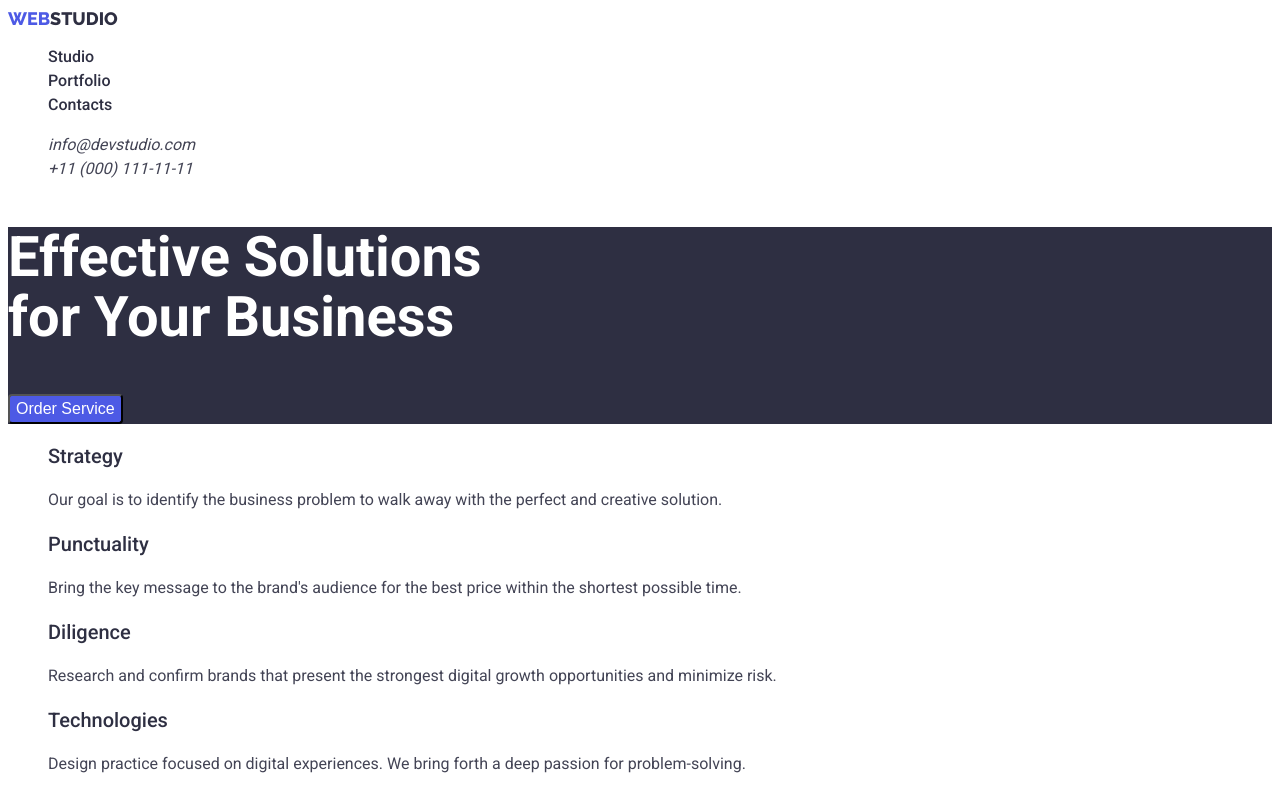
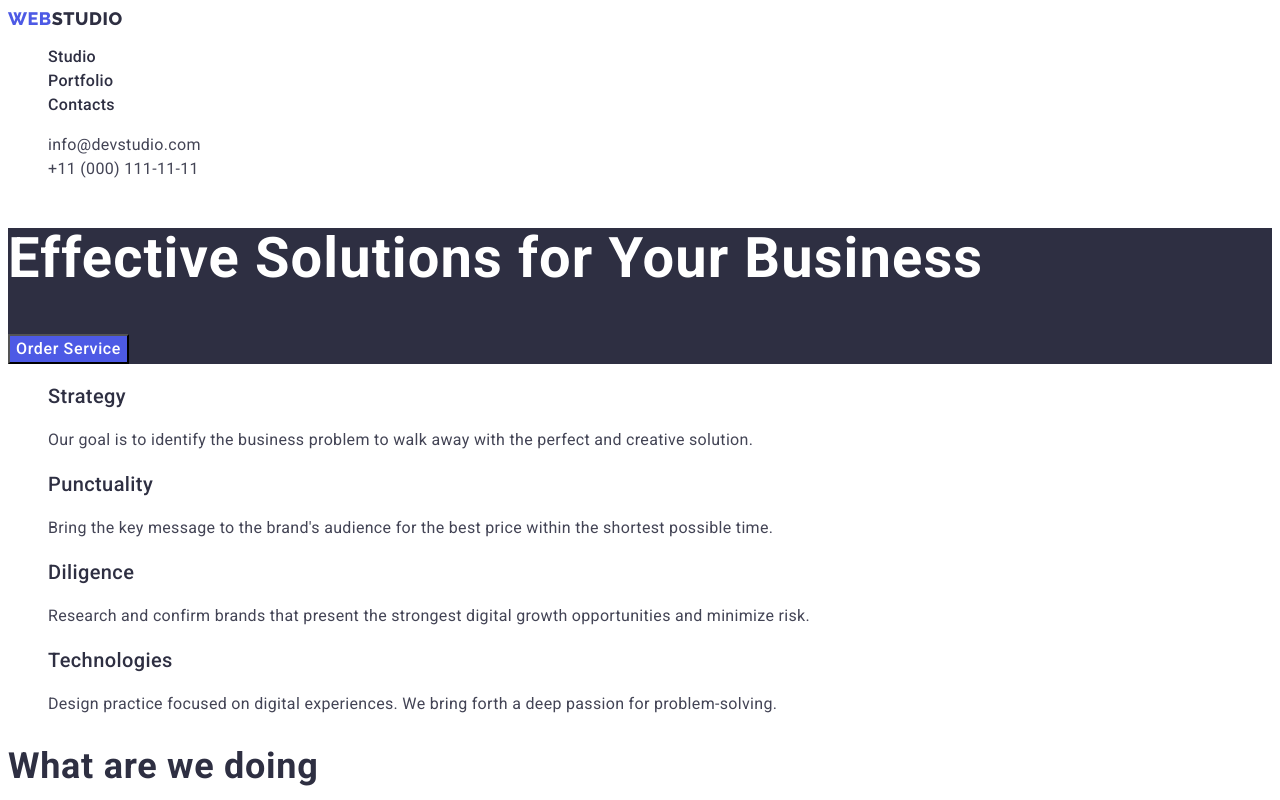
Before and after one commit to Mitka92/goit-markup-hw-02, a plain HTML site: page index.html in a window 1280 px wide. Shown: the top 800 px of the page. Drawn offline with Linux system fonts and the light colour scheme.

Commit message:
css upgrade

```diff
--- a/css/styles.css
+++ b/css/styles.css
@@ -8,158 +8,226 @@
     --white: #FFFFFF;
     --main-font: 'Roboto', sans-serif;
     }
-.logo{
+    body{
+        font-family: var(--main-font);
+        background-color: var(--white);
+        color: var(--slate);
+    }
+button{
+    cursor: pointer;
+}
+    .list {
+        list-style: none;
+}
+
+.link {
+  text-decoration: none;
+}
+
+    /**
+      |============================
+      | Header
+      |============================
+    */
+.header {
+    background-color: var(--white);
+}
+.nav {
+    font-family: var(--main-font);
+    color: var(--navy-blue);
+
+}
+.header-logo {
   font-family: 'Raleway', sans-serif;
 font-weight: 800;
 font-size: 18px;
 line-height: 21px;
+align-items: center;
+letter-spacing: 0.03em;
 text-transform: uppercase;
-    text-decoration: none;
+color: var(--navy-blue);
+}
+
+.header-logo-color {
     color: var(--iris);
 }
-.logo-studio{
-font-family: 'Raleway';
-    font-weight: 800;
-    font-size: 18px;
-    line-height: 21px;
-    color: var(--navy-blue);
+.header-list {
+
 }
-.nav-header a{
+
+.header-link {
     font-family: var(--main-font);
 font-weight: 500;
 font-size: 16px;
 line-height: 24px;
+letter-spacing: 0.02em;
 color: var(--navy-blue);
-    text-decoration: none;
 }
-.nav-header a:hover{
+
+.header-link:hover,
+.header-link:focus {
     font-family: var(--main-font);
 font-weight: 500;
 font-size: 16px;
 line-height: 24px;
+letter-spacing: 0.02em;
 color: var(--ocean);
-    text-decoration: none;
 }
-.addres-header a{
+
+.address-header {
+    font-family: var(--main-font);
+    color: var(--navy-blue);
+    font-style: normal;
+
+}
+.address-list {
+
+}
+.address-header-link {
     font-family: var(--main-font);
 font-weight: 400;
 font-size: 16px;
 line-height: 24px;
-    color:var(--slate);
-    text-decoration: none;
+letter-spacing: 0.02em;
+color: var(--slate);
 }
-
-.addres-header a:hover,
-.addres-header a:focus {
+.address-header-link:hover,
+.address-header-link:focus{
         font-family: var(--main-font);
 font-weight: 400;
 font-size: 16px;
 line-height: 24px;
+letter-spacing: 0.02em;
 color: var(--ocean);
-    text-decoration: none;
 }
 
-body{
-    font-family: 'Roboto', sans-serif;
-    background-color: var(--white);
-    color: var(--navy-blue);
+/**
+  |============================
+  | Hero section
+  |============================
+*/
+.hero-section {
+    background-color: var(--navy-blue);
 }
-.hero-title{
+.hero-title {
 font-weight: 700;
 font-size: 56px;
 line-height: 60px;
+letter-spacing: 0.02em;
 color: var(--white);
 }
-.hero-section{
-    background-color: var(--navy-blue);
-
-}
-.button-hero{
+.button-hero {
+background-color: var(--iris);
+font-family: var(--main-font);
 font-weight: 500;
 font-size: 16px;
 line-height: 24px;
+letter-spacing: 0.04em;
 color: var(--white);
-        background-color: var(--iris);
-        border-radius: 4px;
 }
 .button-hero:hover,
-        .button-hero:focus {
+.button-hero:focus{
+background-color: var(--ocean);
+font-family: var(--main-font);
 font-weight: 500;
 font-size: 16px;
 line-height: 24px;
+letter-spacing: 0.04em;
 color: var(--white);
-            background-color: var(--ocean);
-            border-radius: 4px;
 }
-.main-title{
+
+/**
+  |============================
+  | Sections
+  |============================
+*/
+.section-title {
+        font-weight: 700;
+        font-size: 36px;
+        line-height: 40px;
+        letter-spacing: 0.02em;
+        color: var(--navy-blue);
+}
+
+.main-title {
         font-weight: 500;
         font-size: 20px;
         line-height: 24px;
+        letter-spacing: 0.02em;
+        color: var(--navy-blue);
 }
-.main-text{
+
+.main-text {
         font-weight: 400;
         font-size: 16px;
         line-height: 24px;
-        color: var(--slate);
+        letter-spacing: 0.02em;
 }
 
-.section-title{
-        font-weight: 700;
-        font-size: 36px;
-        line-height: 40px;
-        text-transform: capitalize;
-}
-.ot-bg{
+.ot-bg {
     background-color: var(--cloud);
 }
-.card-bg{
+.bg-card{
     background-color: var(--white);
 }
 
-footer{
+/**
+  |============================
+  | Footer
+  |============================
+*/
+.footer{
     background-color: var(--navy-blue);
+}
+.footer-text{
     font-family: var(--main-font);
         font-weight: 400;
         font-size: 16px;
         line-height: 24px;
+        letter-spacing: 0.02em;
         color: var(--cloud);
+        /**
+          |============================
+          | Logo
+          |============================
+        */
 }
-.logo-footer{
-    font-family: "Raleway";
+.logo {
+    font-family: RALEWAY, sans-serif;
     font-weight: 800;
     font-size: 18px;
     line-height: 21px;
+    line-height: 1.17;
+    letter-spacing: 0.03em;
+    text-transform: uppercase;
+    color: var(--iris);
+}
+.logo-color-footer {
     color: var(--cloud);
 }
-.footer-text{
-font-family: var(--main-font);
-Font-size: 16px;
-line-height: 24px;
-color: var(--cloud);
+.logo-color-header {
+    color: var(--navy-blue);
 }
- .button-filter{
+
+/**
+  |============================
+  | Filters buttons
+  |============================
+*/
+
+.button-filter {
     background-color: var(--cloud);
-    border: 1px solid var(--cornflover);
-    border-radius: 4px;
         font-size: 16px;
         line-height: 24px;
+        letter-spacing: 0.04em;
         color: var(--iris);
 }
 
 .button-filter:hover,
 .button-filter:focus{
     background-color: var(--ocean);
-box-shadow: 0px 3px 1px rgba(0, 0, 0, 0.1), 0px 2px 1px rgba(0, 0, 0, 0.08), 0px 2px 2px rgba(0, 0, 0, 0.12);
-border-radius: 4px;
-    font-weight: 500;
         font-size: 16px;
         line-height: 24px;
+        letter-spacing: 0.04em;
         color: var(--white);
-
     }
-  ul {
-      list-style-type: none;
-  }
-  button{
-    cursor: pointer;
-  }
--- a/index.html
+++ b/index.html
@@ -17,19 +17,29 @@
 
   <body>
     <!--Header section-->
-    <header>
-      <nav>
-        <a href="./index.html" class="logo">Web<span class="logo-studio">Studio</span></a>
-        <ul class="nav-header">
-          <li><a href="./index.html">Studio</a></li>
-          <li><a href="./portfolio.html">Portfolio</a></li>
-          <li><a href="">Contacts</a></li>
+    <header class="header">
+      <nav class="nav">
+        <a href="./index.html" class="logo link"
+          >Web<span class="logo-color-header">Studio</span></a
+        >
+        <ul class="header-list list">
+          <li><a href="./index.html" class="header-link link">Studio</a></li>
+          <li><a href="./portfolio.html" class="header-link link">Portfolio</a></li>
+          <li><a href="" class="header-link link">Contacts</a></li>
         </ul>
       </nav>
-      <address class="addres-header">
-        <ul>
-          <li><a href="mailto:info@devstudio.com">info@devstudio.com</a></li>
-          <li><a href="tel:+110001111111">+11 (000) 111-11-11</a></li>
+      <address class="address-header">
+        <ul class="address-list list">
+          <li
+            ><a href="mailto:info@devstudio.com" class="address-header-link link"
+              >info@devstudio.com</a
+            ></li
+          >
+          <li
+            ><a href="tel:+110001111111" class="address-header-link link"
+              >+11 (000) 111-11-11</a
+            ></li
+          >
         </ul>
       </address>
     </header>
@@ -37,16 +47,13 @@
     <main>
       <!--Hero sectiokn-->
       <section class="hero-section">
-        <h1 class="hero-title"
-          >Effective Solutions<br />
-          for Your Business</h1
-        >
+        <h1 class="hero-title">Effective Solutions for Your Business</h1>
         <button type="button" class="button-hero">Order Service</button>
       </section>
       <!--Features section-->
       <section>
         <h2 class="section-title" hidden>Features</h2>
-        <ul>
+        <ul class="list">
           <li>
             <h3 class="main-title">Strategy</h3>
             <p class="main-text">
@@ -80,7 +87,7 @@
       <!--What are we doing sectioln-->
       <section>
         <h2 class="section-title">What are we doing</h2>
-        <ul>
+        <ul class="list">
           <li>
             <img
               src="./images/main_page_1/what_are_we_doing/rectangle71-2.jpg"
@@ -110,8 +117,8 @@
       <!--Our Team section-->
       <section class="ot-bg">
         <h2 class="section-title">Our Team</h2>
-        <ul class="card-bg">
-          <li>
+        <ul class="list">
+          <li class="bg-card">
             <img
               src="./images/main_page_1/our_team/img-3.jpg"
               alt="Mark Guerrero"
@@ -121,7 +128,7 @@
             <h3 class="main-title">Mark Guerrero</h3>
             <p class="main-text">Product Designer</p>
           </li>
-          <li>
+          <li class="bg-card">
             <img
               src="./images/main_page_1/our_team/img-2.jpg"
               alt="Tom Ford"
@@ -131,7 +138,7 @@
             <h3 class="main-title">Tom Ford</h3>
             <p class="main-text">Frontend Developer</p>
           </li>
-          <li>
+          <li class="bg-card">
             <img
               src="./images/main_page_1/our_team/img-1.jpg"
               alt="Camila Garcia"
@@ -141,7 +148,7 @@
             <h3 class="main-title">Camila Garcia</h3>
             <p class="main-text">Marketing</p>
           </li>
-          <li>
+          <li class="bg-card">
             <img
               src="./images/main_page_1/our_team/img.jpg"
               alt="Daniel Wilson"
@@ -155,8 +162,9 @@
       </section>
     </main>
     <!--Footer Section-->
-    <footer>
-      <a href="./index.html" class="logo">Web<span class="logo-footer">Studio</span></a>
+    <footer class="footer">
+      <a href="./index.html" class="logo link">Web<span class="logo-color-footer">Studio</span></a>
+
       <p class="footer-text">
         Increase the flow of customers and sales for your business with digital marketing & growth
         solutions.
```
Also changed, not shown: portfolio.html (+72 -28 lines). Lines whose indentation alone changed are shown as unchanged.
